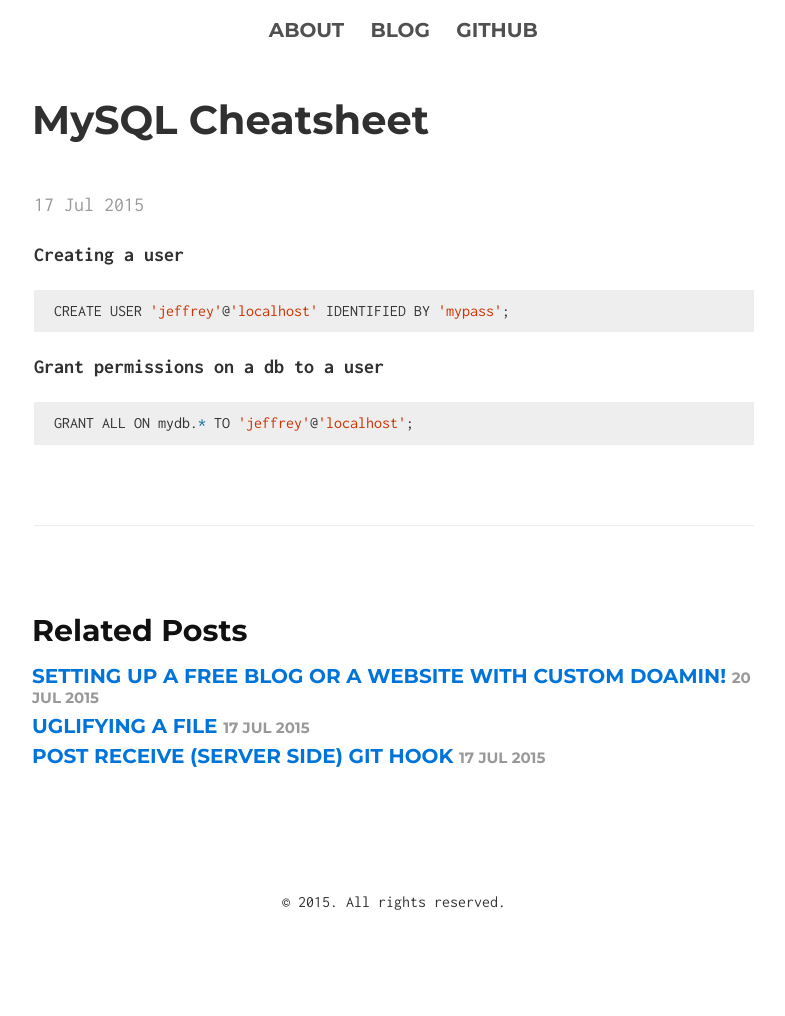
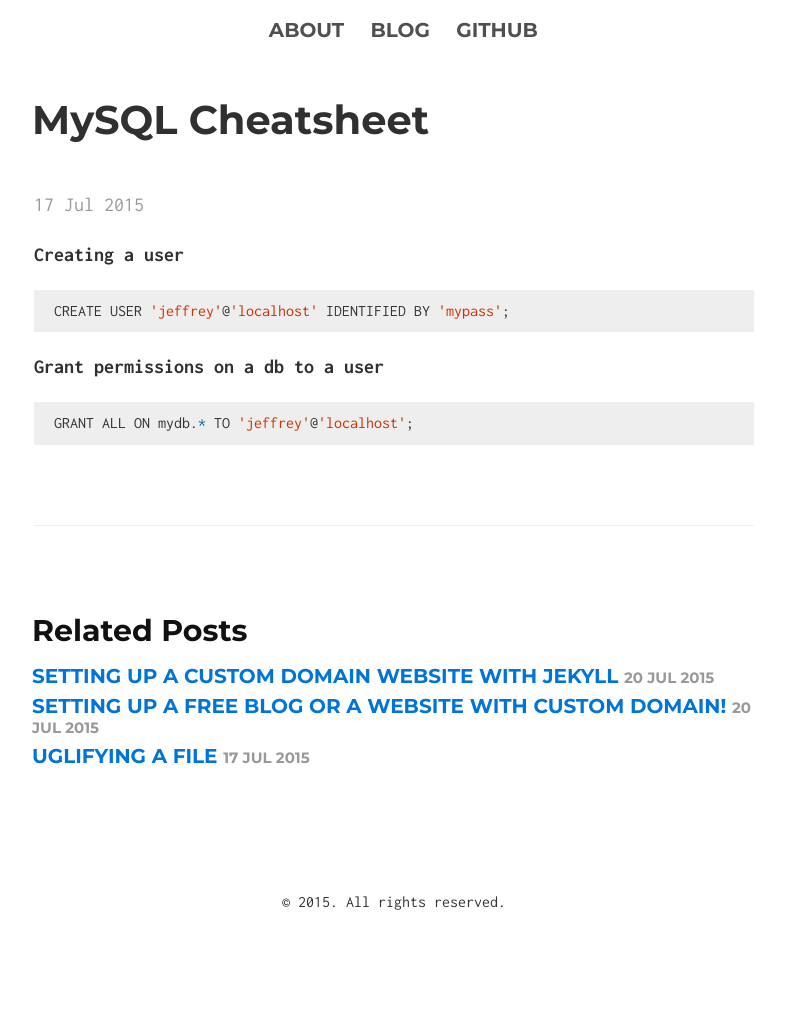
Before and after one commit to dhunnapotha/myblog, a Jekyll site: the page built from _posts/2015-07-17-mysql-cheatsheet.md, in a window 1280 px wide. Shown: the whole page, without its empty margins (246-1031 px from the left). Built offline with Jekyll 4.4.1, drawn with Linux system fonts in a browser that asks for light colours; part of the change alters nothing that is shown.

Commit message:
Added post Setting up a custom domain website with Jekyll

```diff
--- a/_posts/2015-07-20-Setting-up-blog-with-free-custom-domain.md
+++ b/_posts/2015-07-20-Setting-up-blog-with-free-custom-domain.md
@@ -1,6 +1,6 @@
 ---
 layout: post
-title: Setting up a free blog or a website with custom doamin!
+title: Setting up a free blog or a website with custom domain!
 ---
 
 I spent some time trying to figure the best and cheapest way to host my own website (+ blog). This post talks about few points of that journey.
@@ -14,5 +14,5 @@ I spent some time trying to figure the best and cheapest way to host my own webs
 3. I tried several options out there and finally chose on [Jekyll](http://jekyllrb.com/). The solution takes advantage of Github Pages. Main reasons why I chose Jekyll being:
   * I don't have to pay anything extra and can have my custom domain for the website.
   * Since the webpage is nothing but Github page of a repo, adding a post means committing changes to Github repo, which means, increased activity of my Github profile - a boon for a consultant like me.
-5. I will detail the process of setting up the Jekyll website in another blog.
+5. I detailed the process of setting up the Jekyll website in this [post](http://localhost:4000/2015/07/20/Setting-up-custom-domain-blog-with-jekyll/).
 6. If I hadn't have chosen Jekyll, I would've probably started blogging in [Medium](https://medium.com/). It was also pretty cool.
--- /dev/null
+++ b/_posts/2015-07-20-Setting-up-custom-domain-blog-with-jekyll.md
@@ -0,0 +1,47 @@
+---
+layout: post
+title: Setting up a custom domain website with Jekyll
+---
+
+I recently setup my [website + blog](http://www.theox.in) using Jekyll. Tried to capture the important information in this blog. I added some useful references at the bottom.
+
+*This blog assumes that the reader has basic knowledge of Git repos, HTML & Markdown*
+
+----
+
+1. Install Jekyll
+  * __gem install jekyll__
+2. Following the instructions in jekyll website looked a bit complex to me. So, I would suggest you can skip it for now.
+3. As a starting point, go to [Solo](http://chibicode.github.io/solo/). Follow the instructions and play around with the content to get a feel of what Jekyll can do.
+4. Next go to [this awesome blog](http://joshualande.com/jekyll-github-pages-poole/) and follow the instructions.
+
+----
+
+### Few things I want to highlight
+* Creating custom domain is pretty simple. Just follow these steps
+  1. Create a file named CNAME, add the custom domain, you want to map this webpage to (in my case, it was www.theox.in)
+  2. Go to your domain service provider (in my case, [godaddy](http://godaddy.com)) and add a CNAME record for __www__ subdomain to __your-username__.github.io (in my case, it was __dhunnapotha.github.io__)
+
+  *Please note that Github has pages for profiles and repositories. The instructions given above are for mapping custom domain to repository web pages. The instructions might slightly vary for profile pages. Please check [this](https://help.github.com/articles/setting-up-a-custom-domain-with-github-pages/) for more details*
+* If you want to highlight code snippets with language formatting, use the below syntax (ruby, in the below example)
+    {% raw %}
+      {% highlight ruby %}
+      def foo
+        puts 'foo'
+      end
+      {% endhighlight %}
+    {% endraw %}
+  _Please find more details in the [code-snippet-highlighting](http://jekyllrb.com/docs/templates/#code-snippet-highlighting) section._
+* I added Follow Me buttons using [addthis](https://www.addthis.com/)
+* If you are starting with an already built jekyll theme, I would suggest you clone into a new repo instead of working with a forked repo, as commits done to forked repos do not get reflected in your github's account acitivity.
+
+
+__This blog is built using the approach given above. You can get the source code [here](https://github.com/dhunnapotha/myblog).__
+
+----
+
+
+### References:
+* [http://joshualande.com/jekyll-github-pages-poole/](http://joshualande.com/jekyll-github-pages-poole/)
+* [http://chibicode.github.io/solo/](http://chibicode.github.io/solo/)
+* [http://jekyllrb.com/](http://jekyllrb.com/)
```
Also changed, not shown: 13 other files.
